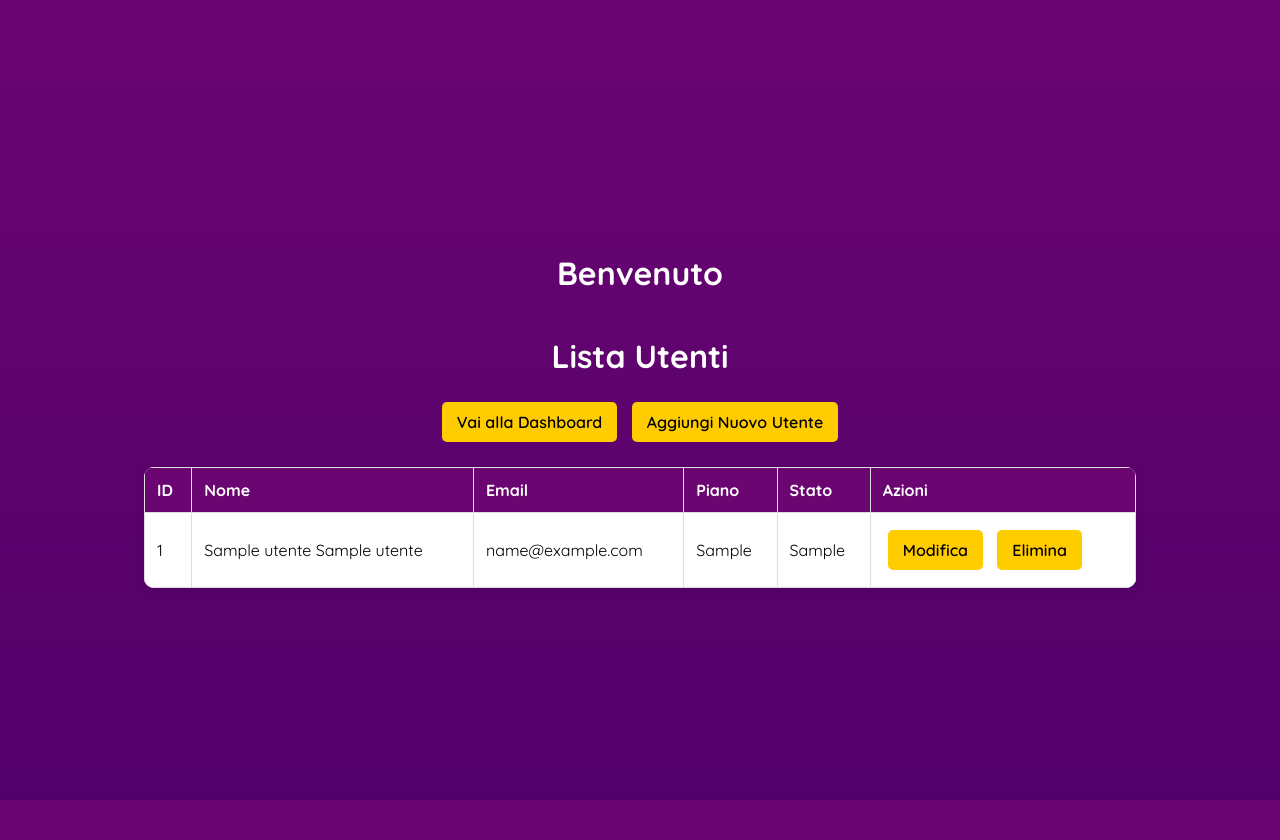
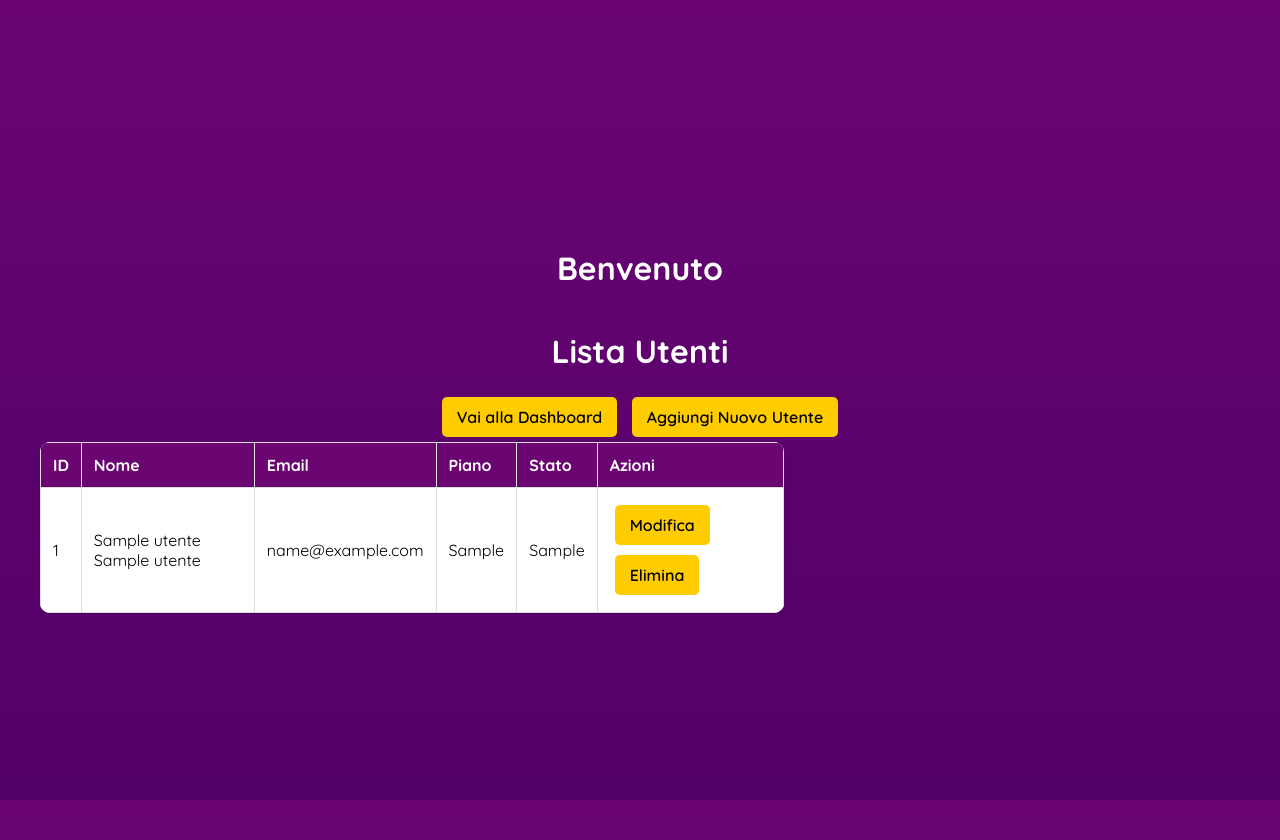
Before and after one commit to iris1801/AccountingWeb, a Flask app: page /index in a window 1280 px wide. Run offline with Flask 3, Linux system fonts and the light colour scheme; a user stored in the database is signed in; tables that the repository leaves empty hold one stand-in row (values such as "Sample post").

Commit message:
Update style.css

```diff
--- a/static/style.css
+++ b/static/style.css
@@ -68,10 +68,17 @@ input[type="submit"]:hover {
     background-color: #e6b800;
 }
 
+/* Contenitore per i pulsanti e la tabella */
+.dashboard-container {
+    display: flex;
+    justify-content: space-between; /* Spinge gli elementi ai lati opposti */
+    margin: 20px;
+}
+
 /* Tabella per la dashboard */
 table {
-    width: 80%;
-    margin: 20px auto;
+    width: 60%;
+    margin-left: 20px;
     border-collapse: collapse;
     background-color: white;
     border-radius: 10px;
```
